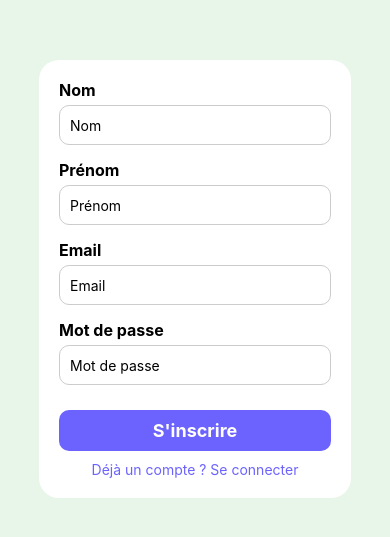
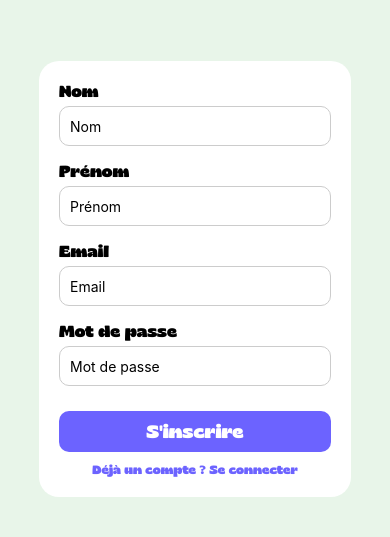
Before and after one commit to Vexus95/hop4hope, a React Native app in the folder hop4hopeFront/: screen /CreateAccount in a window 390 px wide. Shown: the part 143-680 px from the top of the page. Built offline with nearby package versions, Linux system fonts and the light colour scheme.

Commit message:
fix Font bug in loggin page & rollback colors

```diff
--- a/hop4hopeFront/App.tsx
+++ b/hop4hopeFront/App.tsx
@@ -85,6 +85,10 @@ export default function App() {
     'Gliker': require('./assets/fonts/Gliker-Black.ttf'),
   });
 
+  if (!fontsLoaded) {
+    return null; // Prevent rendering until fonts are loaded
+  }
+
   return (
     <NavigationContainer>
       {isLoggedIn ? (
--- a/hop4hopeFront/src/screens/CreateAccountScreen.tsx
+++ b/hop4hopeFront/src/screens/CreateAccountScreen.tsx
@@ -73,11 +73,11 @@ const CreateAccountScreen = () => {
 const styles = StyleSheet.create({
   container: { flex: 1, backgroundColor: "#E8F5E9", justifyContent: "center", alignItems: "center" },
   formContainer: { width: "80%", backgroundColor: "white", padding: 20, borderRadius: 20, elevation: 5 },
-  label: { fontSize: 16, fontWeight: "bold", marginBottom: 5 },
+  label: { fontSize: 16, fontWeight: "bold", marginBottom: 5, fontFamily: 'Gliker' },
   input: { height: 40, borderWidth: 1, borderColor: "#ccc", borderRadius: 10, paddingHorizontal: 10, backgroundColor: "white", marginBottom: 15 },
   button: { backgroundColor: "#6C63FF", paddingVertical: 10, borderRadius: 10, alignItems: "center", marginTop: 10 },
-  buttonText: { color: "white", fontSize: 18, fontWeight: "bold" },
-  link: { color: "#6C63FF", fontSize: 14, marginTop: 10, textAlign: "center" },
+  buttonText: { color: "white", fontSize: 18, fontWeight: "bold", fontFamily: 'Gliker' },
+  link: { color: "#6C63FF", fontSize: 12, marginTop: 10, textAlign: "center", fontFamily: 'Gliker' },
 });
 
 export default CreateAccountScreen;
--- a/hop4hopeFront/src/screens/LoginScreen.tsx
+++ b/hop4hopeFront/src/screens/LoginScreen.tsx
@@ -6,6 +6,7 @@ import Constants from 'expo-constants';
 import { useNavigation } from '@react-navigation/native';
 import { RootStackParamList } from "../../App";
 import { StackNavigationProp } from "@react-navigation/stack";
+import { useFonts } from 'expo-font';
 
 
 const REACT_NATIVE_SERVER_IP = Constants.expoConfig?.extra?.REACT_NATIVE_SERVER_IP;
@@ -18,11 +19,17 @@ interface LoginScreenProps {
   onLoginSuccess: () => void;
 }
 
+
+
 const LoginScreen: React.FC<LoginScreenProps> = ({ onLoginSuccess }) => {
   const [email, setEmail] = useState("");
   const [password, setPassword] = useState("");
   const navigation = useNavigation<StackNavigationProp<RootStackParamList>>();
   const API_URL = `http://${REACT_NATIVE_SERVER_IP}:5000/users`;
+
+  const [fontsLoaded] = useFonts({
+    'Gliker': require('../../assets/fonts/Gliker-Black.ttf'),
+  });
 
   const handleLogin = async () => {
     try {
@@ -54,6 +61,8 @@ const LoginScreen: React.FC<LoginScreenProps> = ({ onLoginSuccess }) => {
 
   return (
     <View style={styles.container}>
+      <Text style={styles.title}>Hop 4 Hope</Text>
+      <Text style={styles.subTitle}>Du sport et du fun !</Text>
       <View style={styles.formContainer}>
         <Text style={styles.label}>Identifiant</Text>
         <TextInput
@@ -89,13 +98,15 @@ const LoginScreen: React.FC<LoginScreenProps> = ({ onLoginSuccess }) => {
 
 const styles = StyleSheet.create({
   container: { flex: 1, backgroundColor: "#E8F5E9", justifyContent: "center", alignItems: "center" },
+  title: { color: "#6C63FF", marginBottom: 10, fontSize: 35, alignItems: "center", padding: 20, fontFamily: 'Gliker' },
+  subTitle: { color: "#6C63FF", fontFamily: 'Gliker', marginBottom: 10, fontSize: 20, alignItems: "center"},
   formContainer: { width: "80%", backgroundColor: "white", padding: 20, borderRadius: 20, elevation: 5 },
-  label: { fontSize: 16, fontWeight: "bold", marginBottom: 5 },
+  label: { fontSize: 16, fontWeight: "bold", marginBottom: 5, fontFamily: 'Gliker' },
   input: { height: 40, borderWidth: 1, borderColor: "#ccc", borderRadius: 10, paddingHorizontal: 10, backgroundColor: "white", marginBottom: 15 },
   button: { backgroundColor: "#6C63FF", paddingVertical: 10, borderRadius: 10, alignItems: "center", marginTop: 10 },
-  buttonText: { color: "white", fontSize: 18, fontWeight: "bold" },
+  buttonText: { color: "white", fontSize: 18, fontWeight: "bold", fontFamily: 'Gliker' },
   footer: { flexDirection: "row", justifyContent: "space-between", marginTop: 15 },
-  link: { color: "#6C63FF", fontSize: 14 },
+  link: { color: "#6C63FF", fontSize: 10, fontFamily: 'Gliker' },
 });
 
 export default LoginScreen;
--- a/hop4hopeFront/src/screens/MyBraceletScreen.tsx
+++ b/hop4hopeFront/src/screens/MyBraceletScreen.tsx
@@ -39,7 +39,7 @@ const styles = StyleSheet.create({
     fontFamily: 'Gliker',
   },
   button: {
-    backgroundColor: '#007BFF',
+    backgroundColor: '#6C63FF',
     padding: 15,
     borderRadius: 10,
     marginBottom: 20,
```
